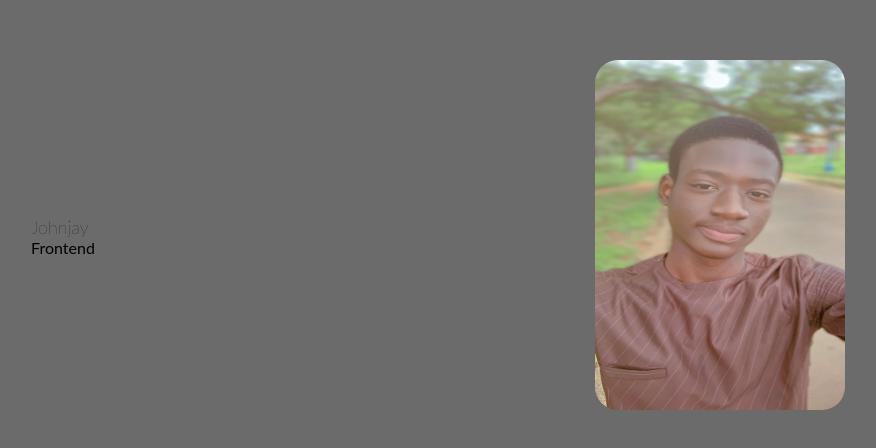
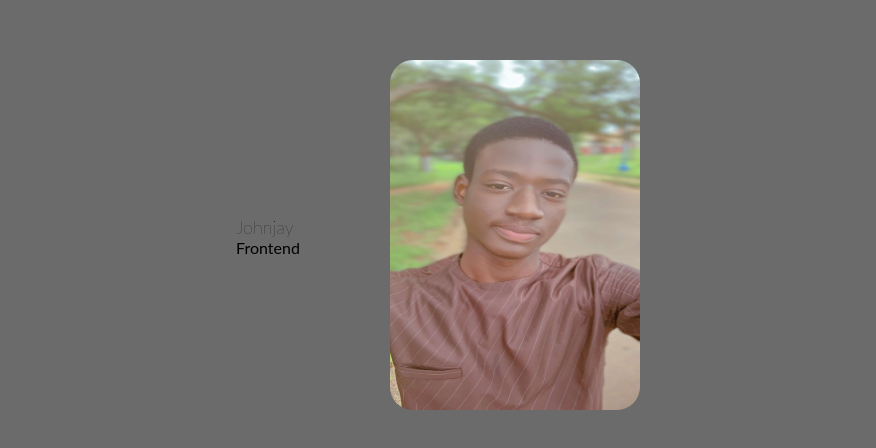
Before and after one commit to JohnOluB/HNG-stage-one-task, a plain HTML site: page index.html in a window 1280 px wide. Shown: the part 164-612 px from the top of the page, without its empty margins (202-1078 px from the left). Drawn offline with Linux system fonts and the light colour scheme.

Commit message:
fix: my-data styles

```diff
--- a/style.css
+++ b/style.css
@@ -15,7 +15,7 @@ html {
   align-items: center;
 }
 .my-data {
-  padding-right: 500px;
+  padding-right: 90px;
 }
 p[data-testid="slackUserName"] {
   flex-direction: column;
```
